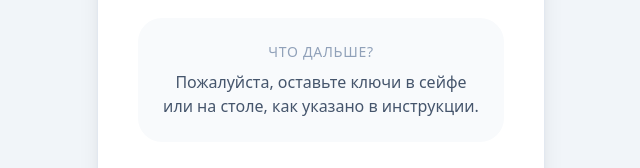
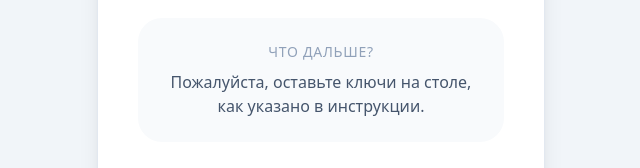
Before and after one commit to dorian775586/hostme, a React (Vite) app: page /app/1/success in a window 1280 px wide. Shown: the part 363-531 px from the top of the page, without its empty margins (319-959 px from the left). Built offline with nearby package versions, Linux system fonts and the light colour scheme; no server answers.

Commit message:
Update Success.tsx

```diff
--- a/src/pages/Success.tsx
+++ b/src/pages/Success.tsx
@@ -28,7 +28,7 @@ export default function Success() {
         <div className="p-6 bg-slate-50 rounded-3xl space-y-2">
           <p className="text-sm text-slate-400 font-medium uppercase tracking-wider">Что дальше?</p>
           <p className="text-slate-600">
-            Пожалуйста, оставьте ключи в сейфе или на столе, как указано в инструкции.
+            Пожалуйста, оставьте ключи на столе, как указано в инструкции.
           </p>
         </div>
 
```
